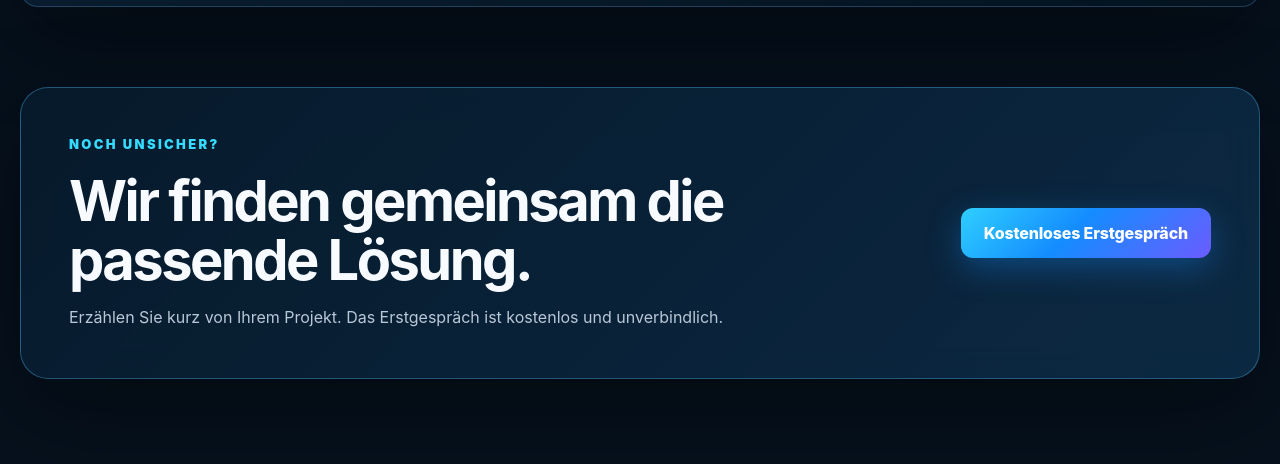
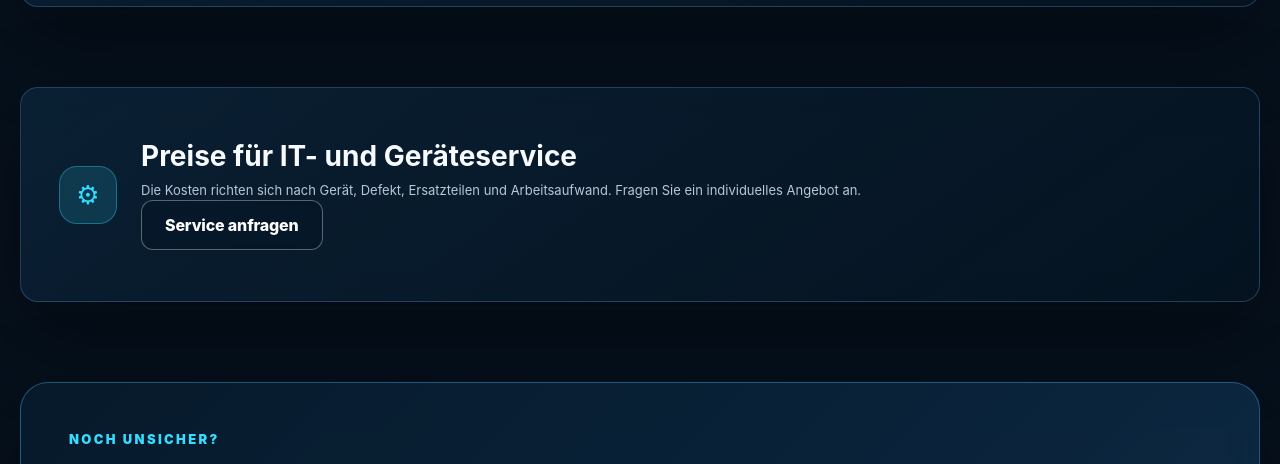
Before and after one commit to mahli-digital/mahli-digital-site, a plain HTML site: page preise.html in a window 1280 px wide. Shown: the part 1907-2371 px from the top of the page. Drawn offline with Linux system fonts and the light colour scheme.

Commit message:
Add multilingual IT and device repair services

```diff
--- a/preise.html
+++ b/preise.html
@@ -29,5 +29,6 @@
 </section>
 <section class="extras-section reveal"><div class="section-head"><div><p class="eyebrow" data-i18n="prices.extraKicker">OPTIONALE ERWEITERUNGEN</p><h2 data-i18n="prices.extraTitle">Nur bezahlen, was Sie wirklich brauchen.</h2></div></div><div class="extras-grid"><div class="extra glass-card"><b data-i18n="prices.e1">Weitere Sprache</b><strong data-i18n="prices.e1p">ab 150 €</strong></div><div class="extra glass-card"><b data-i18n="prices.e2">Zusätzliche Seite</b><strong data-i18n="prices.e2p">ab 80 €</strong></div><div class="extra glass-card"><b data-i18n="prices.e3">Google Business Optimierung</b><strong data-i18n="prices.e3p">ab 120 €</strong></div><div class="extra glass-card"><b data-i18n="prices.e4">Wartung & Support</b><strong data-i18n="prices.e4p">ab 29 €/Monat</strong></div></div></section>
 <section class="price-note reveal glass-card"><span>✓</span><div><h2 data-i18n="prices.noteTitle">Keine versteckten Kosten.</h2><p data-i18n="prices.noteText">Vor Projektstart erhalten Sie ein klares Angebot. Erst wenn Umfang, Funktionen und Inhalte feststehen, wird gestartet.</p></div></section>
+<section class="price-note reveal glass-card"><span>⚙</span><div><h2 data-i18n="repair.priceTitle">Preise für IT- und Geräteservice</h2><p data-i18n="repair.priceText">Die Kosten richten sich nach Gerät, Defekt, Ersatzteilen und Arbeitsaufwand. Fragen Sie ein individuelles Angebot an.</p><a class="btn btn-ghost" href="kontakt.html" data-i18n="repair.cta">Service anfragen</a></div></section>
 <section class="page-cta reveal"><div><p class="eyebrow" data-i18n="prices.ctaKicker">NOCH UNSICHER?</p><h2 data-i18n="prices.ctaTitle">Wir finden gemeinsam die passende Lösung.</h2><p data-i18n="prices.ctaText">Erzählen Sie kurz von Ihrem Projekt. Das Erstgespräch ist kostenlos und unverbindlich.</p></div><a class="btn btn-primary" href="kontakt.html" data-i18n="nav.cta">Kostenloses Erstgespräch</a></section>
 </main><footer class="site-footer"><a class="footer-brand" href="index.html"><img src="assets/logo.svg" alt="Mahli Digital"></a><p>info@mahlidigital.com</p><div><a href="impressum.html">Impressum</a><a href="datenschutz.html">Datenschutz</a></div><small>© 2026 Mahli Digital</small></footer><script src="assets/app.js"></script></body></html>
```
